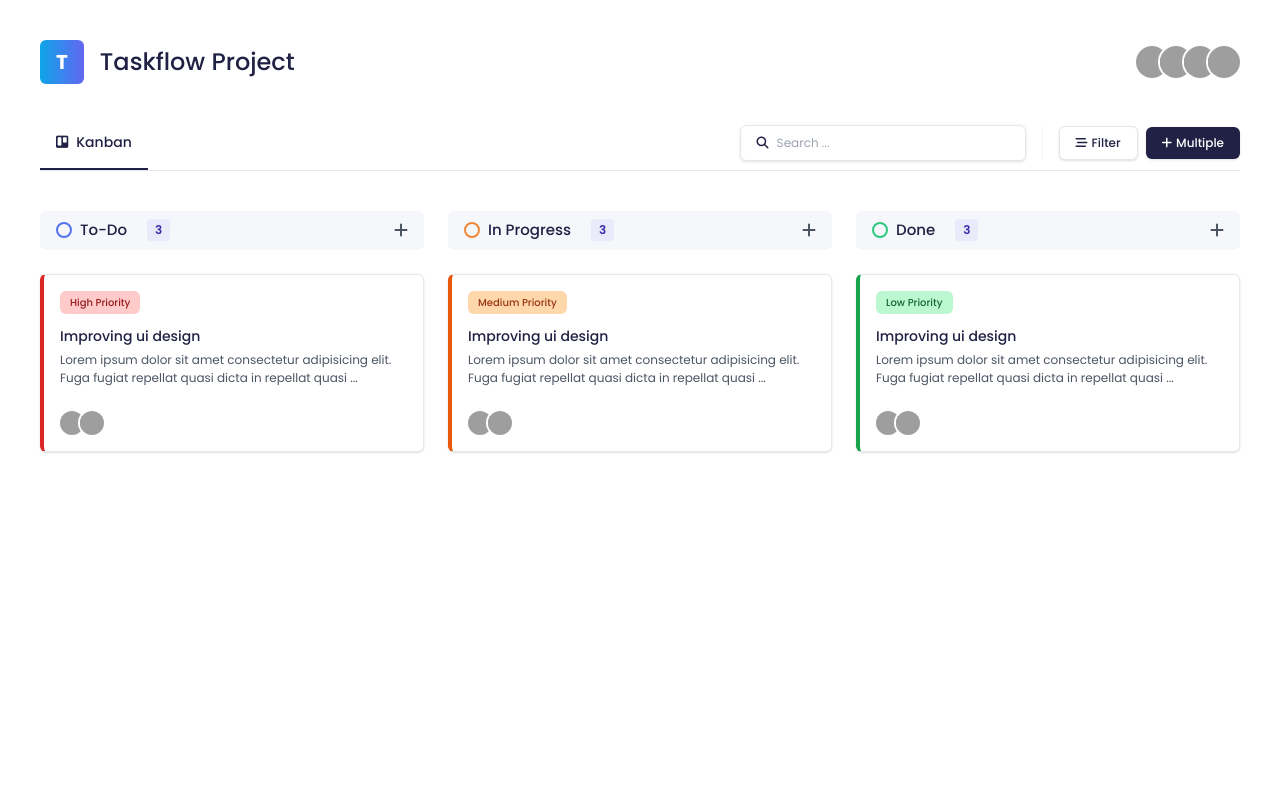
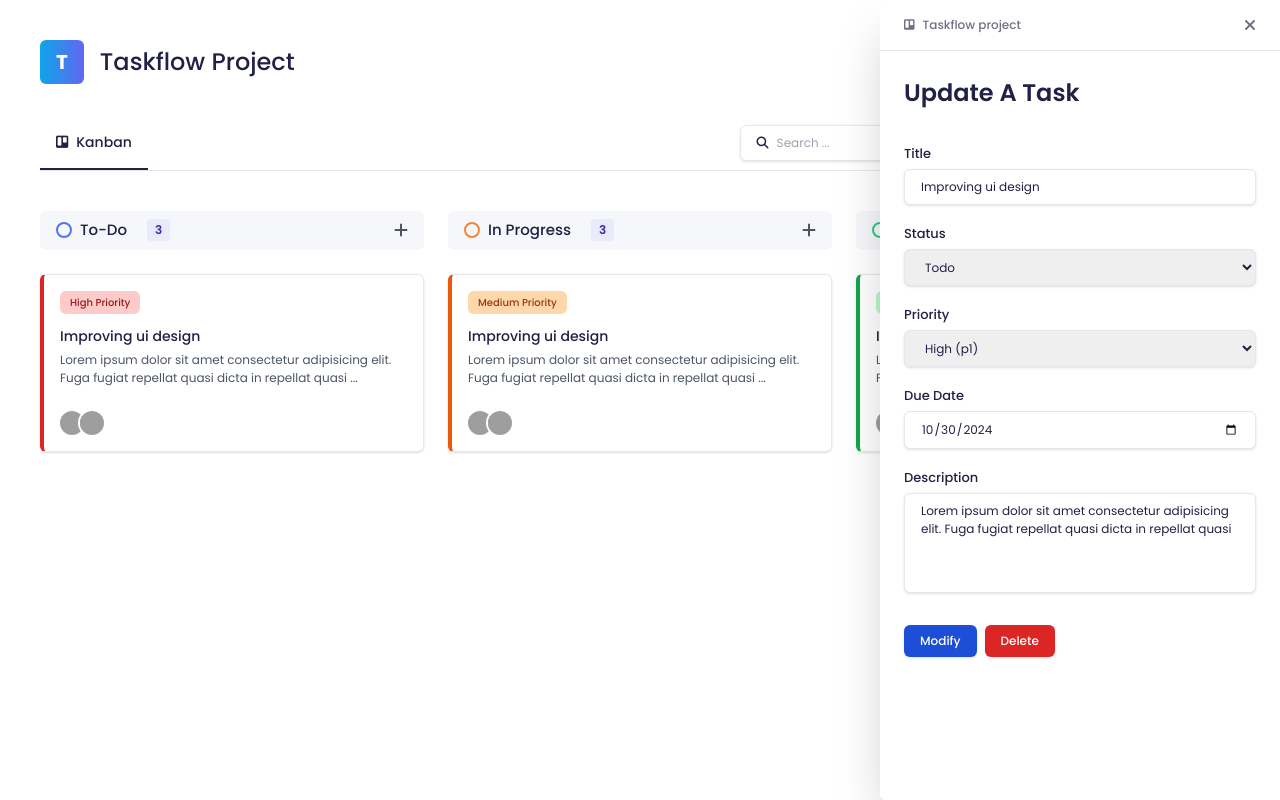
Before and after one commit to ahmedbenkrarayc/brief4-taskflow, a website: page index.html in a window 1280 px wide. Both pictures are taken after a click on the element 232 px from the left and 362 px from the top of the page. Drawn offline with Linux system fonts and the light colour scheme; grey boxes are pictures that could not be loaded.

Commit message:
create modals for create, update, filter

```diff
--- a/index.html
+++ b/index.html
@@ -44,7 +44,7 @@
             </div>
 
             <div>
-                <div draggable="true" class="border bg-white border-l-red-600 border-l-4 rounded-md px-4 py-4 shadow cursor-pointer mb-4">
+                <div draggable="true" class="border taskcard bg-white border-l-red-600 border-l-4 rounded-md px-4 py-4 shadow cursor-pointer mb-4">
                     <div class="text-red-800 text-[10px] flex items-center gap-x-2 bg-red-200 w-fit px-[10px] py-[4px] rounded-md font-medium">High Priority</div>
                     <h1 class="text-[14px] mt-3 font-medium">Improving ui design</h1>
                     <p class="text-[12px] text-gray-600 mt-1">Lorem ipsum dolor sit amet consectetur adipisicing elit. Fuga fugiat repellat quasi dicta in repellat quasi ...</p>
@@ -101,7 +101,7 @@
     <!-- create modal -->
     <section id="create-modal" class="fixed top-0 right-[-100%] bg-white shadow-2xl h-screen sm:w-[90%] md:w-[400px] ml-auto rounded-l-md overflow-y-scroll [&::-webkit-scrollbar]:w-1 [&::-webkit-scrollbar-track]:bg-gray-100 [&::-webkit-scrollbar-thumb]:bg-gray-300 [&::-webkit-scrollbar-thumb]:rounded-lg">
         <div class="px-6 py-4 text-[#707085] flex items-center justify-between border-b">
-            <span class="block font-medium text-[12px]"><i class="fa-brands fa-trello mr-2"></i>Taskflow project / to do</span>
+            <span class="block font-medium text-[12px]"><i class="fa-brands fa-trello mr-2"></i>Taskflow project</span>
             <i class="block fa-solid fa-xmark cursor-pointer"></i>
         </div>
         <div class="px-6 pt-6">
@@ -144,11 +144,58 @@
         </div>
     </section>
 
-    <!-- create modal -->
+    <!-- update modal -->
+    <section id="update-modal" class="fixed top-0 right-[-100%] bg-white shadow-2xl h-screen sm:w-[90%] md:w-[400px] ml-auto rounded-l-md overflow-y-scroll [&::-webkit-scrollbar]:w-1 [&::-webkit-scrollbar-track]:bg-gray-100 [&::-webkit-scrollbar-thumb]:bg-gray-300 [&::-webkit-scrollbar-thumb]:rounded-lg">
+        <div class="px-6 py-4 text-[#707085] flex items-center justify-between border-b">
+            <span class="block font-medium text-[12px]"><i class="fa-brands fa-trello mr-2"></i>Taskflow project</span>
+            <i class="block fa-solid fa-xmark cursor-pointer"></i>
+        </div>
+        <div class="px-6 pt-6">
+            <h1 class="text-[24px] font-semibold">Update A Task</h1>
+
+            <form class="my-[30px]" action="" method="post">
+                <div class="mb-4">
+                    <label class="text-[13px] font-medium" for="title">Title</label>
+                    <input type="text" placeholder="Enter title" value="Improving ui design" class="block shadow w-full px-4 py-2 text-[12px] outline-none border rounded-md mt-1">
+                </div>
+                <div class="mb-4">
+                    <label class="text-[13px] font-medium" for="title">Status</label>
+                    <select class="block shadow w-full px-4 py-2 text-[12px] outline-none border rounded-md mt-1">
+                        <option value="todo" selected>Todo</option>
+                        <option value="inprogress">In progress</option>
+                        <option value="done">done</option>
+                    </select>
+                </div>
+                <div class="mb-4">
+                    <label class="text-[13px] font-medium" for="title">Priority</label>
+                    <select class="block shadow w-full px-4 py-2 text-[12px] outline-none border rounded-md mt-1">
+                        <option value="p1" selected>High (p1)</option>
+                        <option value="p2">Medium (p2)</option>
+                        <option value="p3">Low (p3)</option>
+                    </select>
+                </div>
+                <div class="mb-4">
+                    <label class="text-[13px] font-medium" for="title">Due Date</label>
+                    <input type="date" value="2024-10-30" class="block shadow w-full px-4 py-2 text-[12px] outline-none border rounded-md mt-1">
+                </div>
+                <div class="mb-4">
+                    <label class="text-[13px] font-medium" for="title">Description</label>
+                    <textarea placeholder="Enter description" class="block resize-none shadow w-full px-4 py-2 text-[12px] outline-none border rounded-md mt-1 h-[100px]">Lorem ipsum dolor sit amet consectetur adipisicing elit. Fuga fugiat repellat quasi dicta in repellat quasi</textarea>
+                </div>
+
+                <div class="mt-8 flex gap-x-2 gap-y-6">
+                    <button class="text-xs font-medium bg-blue-700 text-white w-fit h-fit px-4 py-2 rounded-md shadow">Modify</button>
+                    <button class="text-xs font-medium bg-red-600 text-white w-fit h-fit px-4 py-2 rounded-md shadow">Delete</button>
+                </div>
+            </form>
+        </div>
+    </section>
+
+    <!-- filter modal -->
     <section id="filter-modal" class="fixed top-0 right-[-100%] bg-white shadow-2xl h-screen sm:w-[90%] md:w-[400px] ml-auto rounded-l-md overflow-y-scroll [&::-webkit-scrollbar]:w-1 [&::-webkit-scrollbar-track]:bg-gray-100 [&::-webkit-scrollbar-thumb]:bg-gray-300 [&::-webkit-scrollbar-thumb]:rounded-lg">
         <div class="px-6 py-4 text-[#707085] flex items-center justify-between border-b">
-            <span class="block font-medium text-[12px]"><i class="fa-brands fa-trello mr-2"></i>Taskflow project / filters</span>
-            <i class="block fa-solid fa-xmark cursor-pointer closemd"></i>
+            <span class="block font-medium text-[12px]"><i class="fa-brands fa-trello mr-2"></i>Taskflow project</span>
+            <i class="block fa-solid fa-xmark cursor-pointer"></i>
         </div>
         <div class="px-6 pt-6">
             <h1 class="text-[24px] font-semibold">Filter tasks</h1>
--- a/js/modal.js
+++ b/js/modal.js
@@ -1,12 +1,15 @@
 const createModal = document.getElementById('create-modal')
 const filterModal = document.getElementById('filter-modal')
+const updateModal = document.getElementById('update-modal')
 
 //open items for create modal
 const openbtns = document.getElementsByClassName('openmd')
-const closebtns = document.getElementsByClassName('closemd')
 
 //open item for filters button
 const filterbtn = document.getElementById('filter')
+
+//open item for filters button
+const updatebtns = document.getElementsByClassName('taskcard')
 
 const showModal = (modal) => {
     if(modal.classList.contains('hideModal'))
@@ -41,3 +44,15 @@ filterbtn.addEventListener('click', () => {
 filterModal.firstElementChild.lastElementChild.addEventListener('click', () => {
     hideModal(filterModal)
 })
+
+//detect click on filter modal buttons to open and close
+
+Array.from(updatebtns).forEach(element => {
+    element.addEventListener('click', () => {
+        showModal(updateModal)
+    })
+})
+
+updateModal.firstElementChild.lastElementChild.addEventListener('click', () => {
+    hideModal(updateModal)
+})
```
Also changed, not shown: css/output.css.
